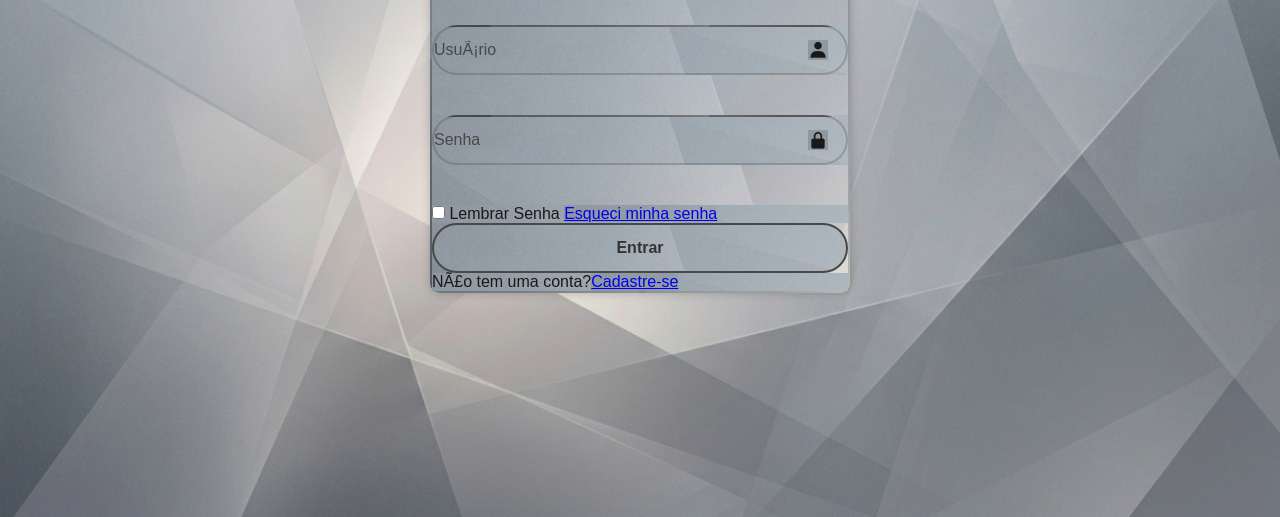
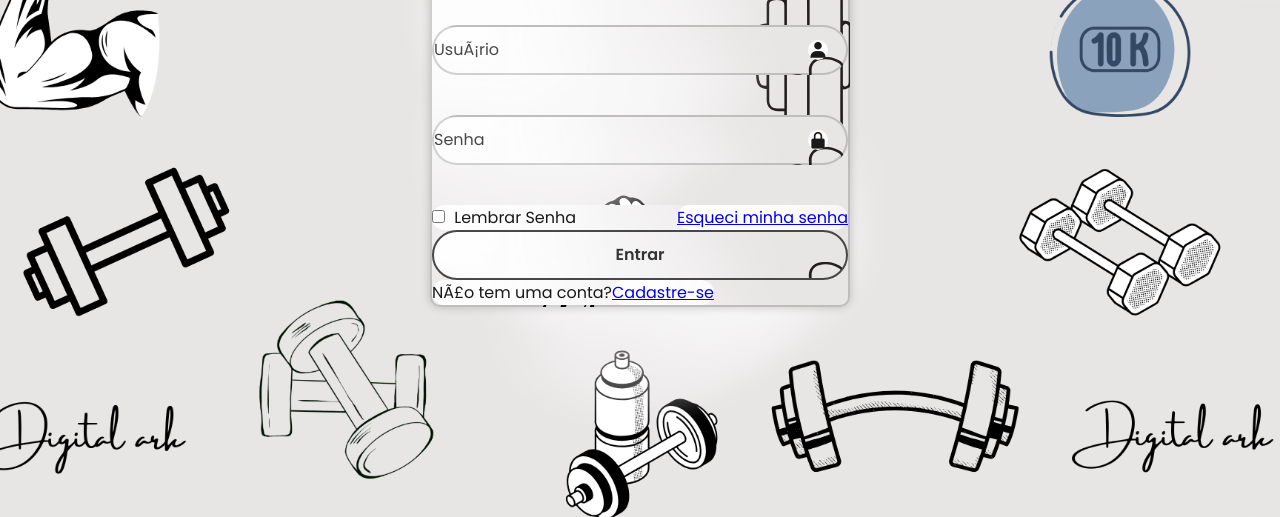
Before and after one commit to guigraiff09/Ark_Trainner, a plain HTML site: page index.html in a window 1280 px wide. Shown: the part 283-800 px from the top of the page. Drawn offline with nearby package versions, Linux system fonts and the light colour scheme.

Commit message:
Seja Bem-vindo

```diff
--- a/ark.html
+++ b/index.html
@@ -30,7 +30,7 @@
                 <i class="bx bxs-lock-alt"></i>
             </div>
 
-            <div class="remember-forgote">
+            <div class="remember-forgot">
                 <label>
                     <input type="checkbox" style="cursor: pointer;">
                     Lembrar Senha
--- a/style.css
+++ b/style.css
@@ -3,8 +3,10 @@
 margin: 0;
 padding: 0;
 box-sizing: border-box;
-font-family: poppings, sans-serif;
-background: url(planodefundo-login.png);
+font-family: poppins, sans-serif;
+background: url(Digital\ ark.png);
+border-radius: 40px;
+
 }
 
 body{
@@ -15,6 +17,7 @@ body{
     min-height: 100vh;
     background-size: cover;
     background-position: center;
+
 }
 
 .container{
@@ -25,6 +28,7 @@ body{
   color: #191919;
   padding: 30px,40px;
   box-shadow: 0 0 10px rgba(0, 0, 0, .2);
+
 }
 .container h1{
 
@@ -36,6 +40,7 @@ position: relative;
 width: 100%;
 height: 50px;
 margin:40px 0;
+
  }
 
  .input-box input{
@@ -47,7 +52,7 @@ border-radius: 40px;
 outline: none;
 font-size: 16px;
 color:
-#fff;
+#100f0f;
 padding: 20px, 45px, 20px, 20px;
 
 }
```
Also changed, not shown: Digital ark.png (added), planodefundo-login.png (deleted).
